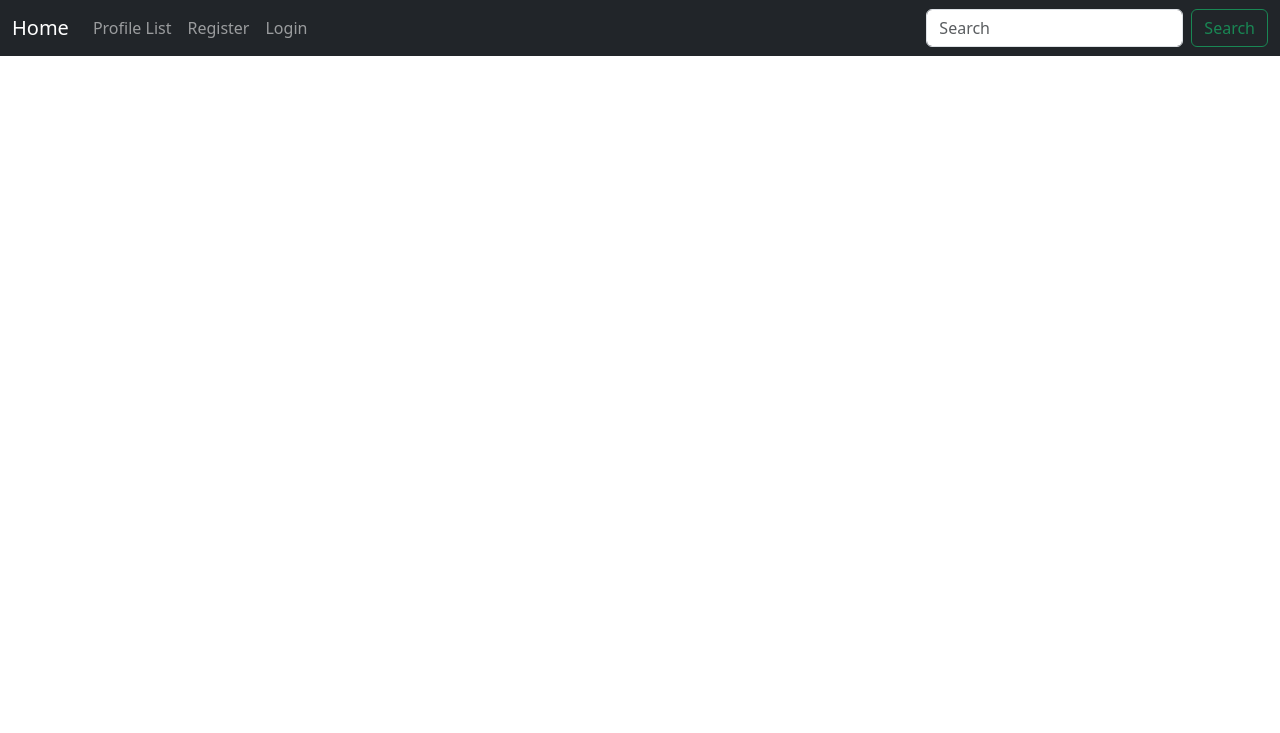
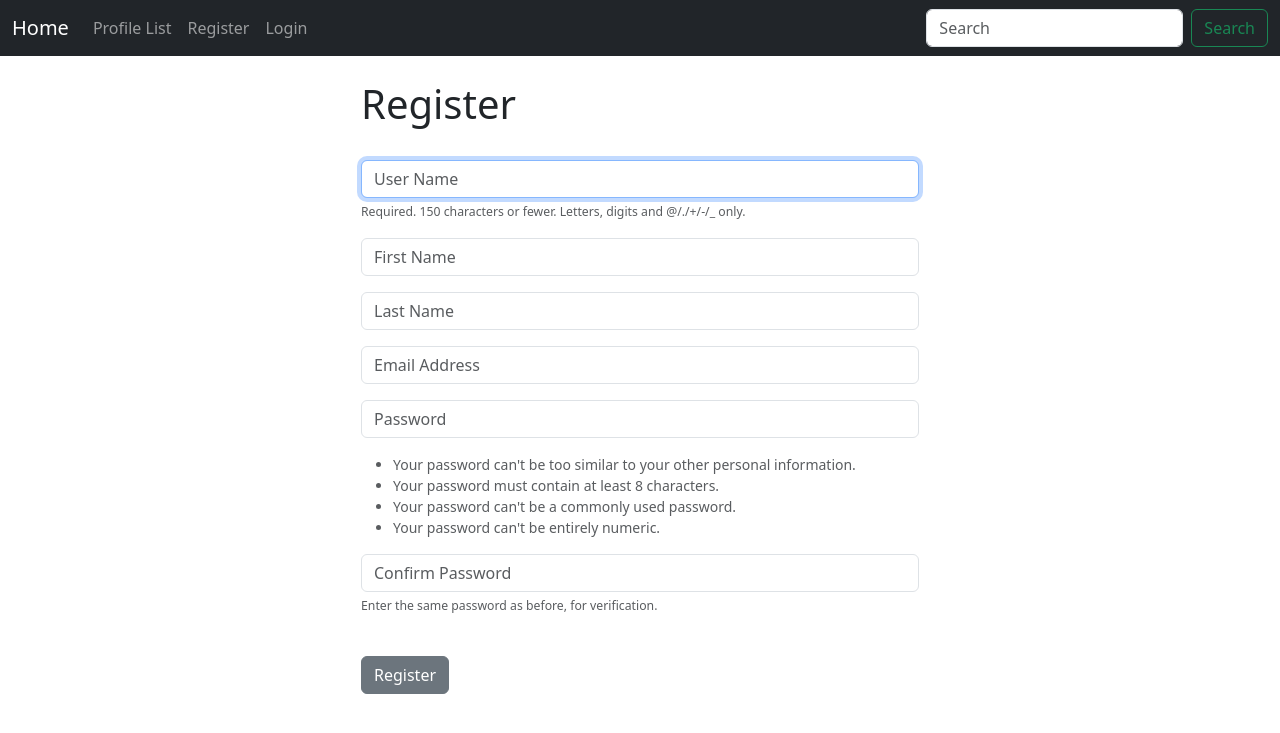
Before and after one commit to CKaiserM/cwirek, a Django app: page /register/ in a window 1280 px wide. Shown: the top 733 px of the page. Run offline with Django 5.2, Linux system fonts and the light colour scheme.

Commit message:
register page added

```diff
--- a/komunikator/cwirek/forms.py
+++ b/komunikator/cwirek/forms.py
@@ -1,8 +1,37 @@
 from django import forms
 from .models import Yard
+from django.contrib.auth.forms import UserCreationForm
+from django.contrib.auth.models import User
 
 class YardForm(forms.ModelForm):
     body = forms.CharField(required=True, widget=forms.widgets.Textarea(attrs={"placeholder": "Enter your message.", "class":"form-control",}), label="", )
     class Meta:
         model = Yard
         exclude = ("user",)
+
+class SignUpForm(UserCreationForm):
+    email = forms.EmailField(label="", widget=forms.TextInput(attrs={'class':'form-control', 'placeholder':'Email Address'}))
+    first_name = forms.CharField(label="", max_length=100, widget=forms.TextInput(attrs={'class':'form-control', 'placeholder':'First Name'}))
+    last_name = forms.CharField(label="", max_length=100, widget=forms.TextInput(attrs={'class':'form-control', 'placeholder':'Last Name'}))
+
+    class Meta:
+        model = User
+        fields = ('username', 'first_name', 'last_name', 'email', 'password1', 'password2')
+
+    def __init__(self, *args, **kwargs):
+        super(SignUpForm, self).__init__(*args, **kwargs)
+
+        self.fields['username'].widget.attrs['class'] = 'form-control'
+        self.fields['username'].widget.attrs['placeholder'] = 'User Name'
+        self.fields['username'].label = ''
+        self.fields['username'].help_text = '<span class="form-text text-muted"><small>Required. 150 characters or fewer. Letters, digits and @/./+/-/_ only.</small></span>'
+
+        self.fields['password1'].widget.attrs['class'] = 'form-control'
+        self.fields['password1'].widget.attrs['placeholder'] = 'Password'
+        self.fields['password1'].label = ''
+        self.fields['password1'].help_text = '<ul class="form-text text-muted small"><li>Your password can\'t be too similar to your other personal information.</li><li>Your password must contain at least 8 characters.</li><li>Your password can\'t be a commonly used password.</li><li>Your password can\'t be entirely numeric.</li></ul>'
+
+        self.fields['password2'].widget.attrs['class'] = 'form-control'
+        self.fields['password2'].widget.attrs['placeholder'] = 'Confirm Password'
+        self.fields['password2'].label = ''
+        self.fields['password2'].help_text = '<span class="form-text text-muted"><small>Enter the same password as before, for verification.</small></span>'
--- a/komunikator/cwirek/templates/register.html
+++ b/komunikator/cwirek/templates/register.html
@@ -1,5 +1,15 @@
 {% extends 'base.html' %}
 
 {% block content %}
+<div class="col-md-6 offset-md-3">
+    <h1>Register</h1>
+    <br/>
 
+    <form method=POST action="">
+        {% csrf_token %}
+        {{ form.as_p }}
+        <br/>
+        <button type="submit" class="btn btn-secondary">Register</button>
+    </form>
+</div>
 {% endblock %}
--- a/komunikator/cwirek/views.py
+++ b/komunikator/cwirek/views.py
@@ -1,8 +1,10 @@
 from django.shortcuts import render, redirect
 from django.contrib import messages
 from .models import Profile, Yard
-from .forms import YardForm
+from .forms import YardForm, SignUpForm
 from django.contrib.auth import authenticate, login, logout
+from django.contrib.auth.forms import UserCreationForm
+from django import forms
 # Home view
 
 def home(request):
@@ -77,4 +79,21 @@ def logout_user(request):
     return redirect('home')
 
 def register_user(request):
-    return render(request, 'register.html', {})
+    form = SignUpForm()
+    if request.method == "POST":
+        form = SignUpForm(request.POST)
+        if form.is_valid():
+            form.save()
+            username = form.cleaned_data['username']
+            password = form.cleaned_data['password1']
+            #first_name = form.cleaned_data['first_name']
+            #second_name = form.cleaned_data['second_name']
+            #email = form.cleaned_data['email']
+
+            # Log in user
+            user = authenticate(username=username, password=password)
+            login(request, user)
+            messages.success(request, ("You have successfully registered"))
+            return redirect('home')
+
+    return render(request, 'register.html', {'form':form})
```
Also changed, not shown: komunikator/db.sqlite3.
